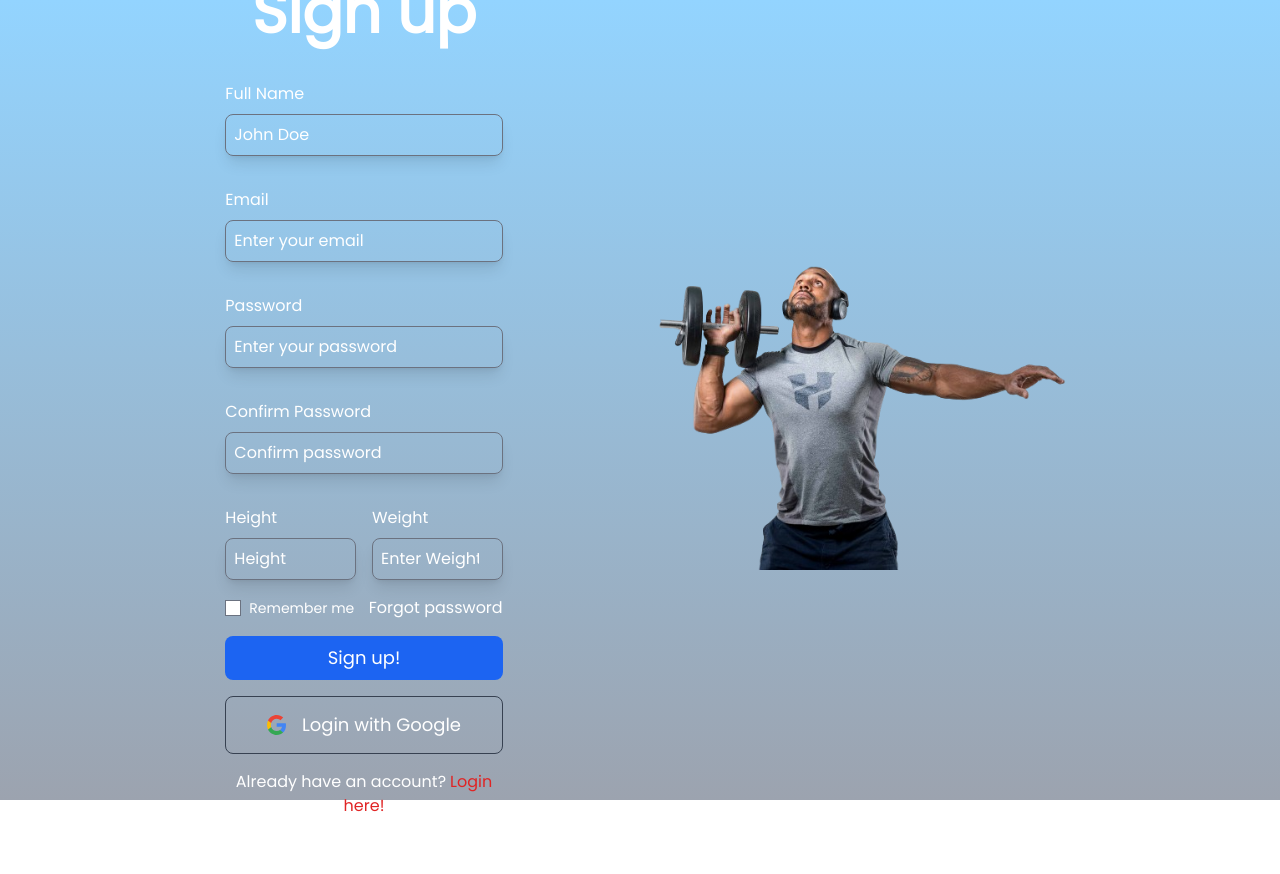
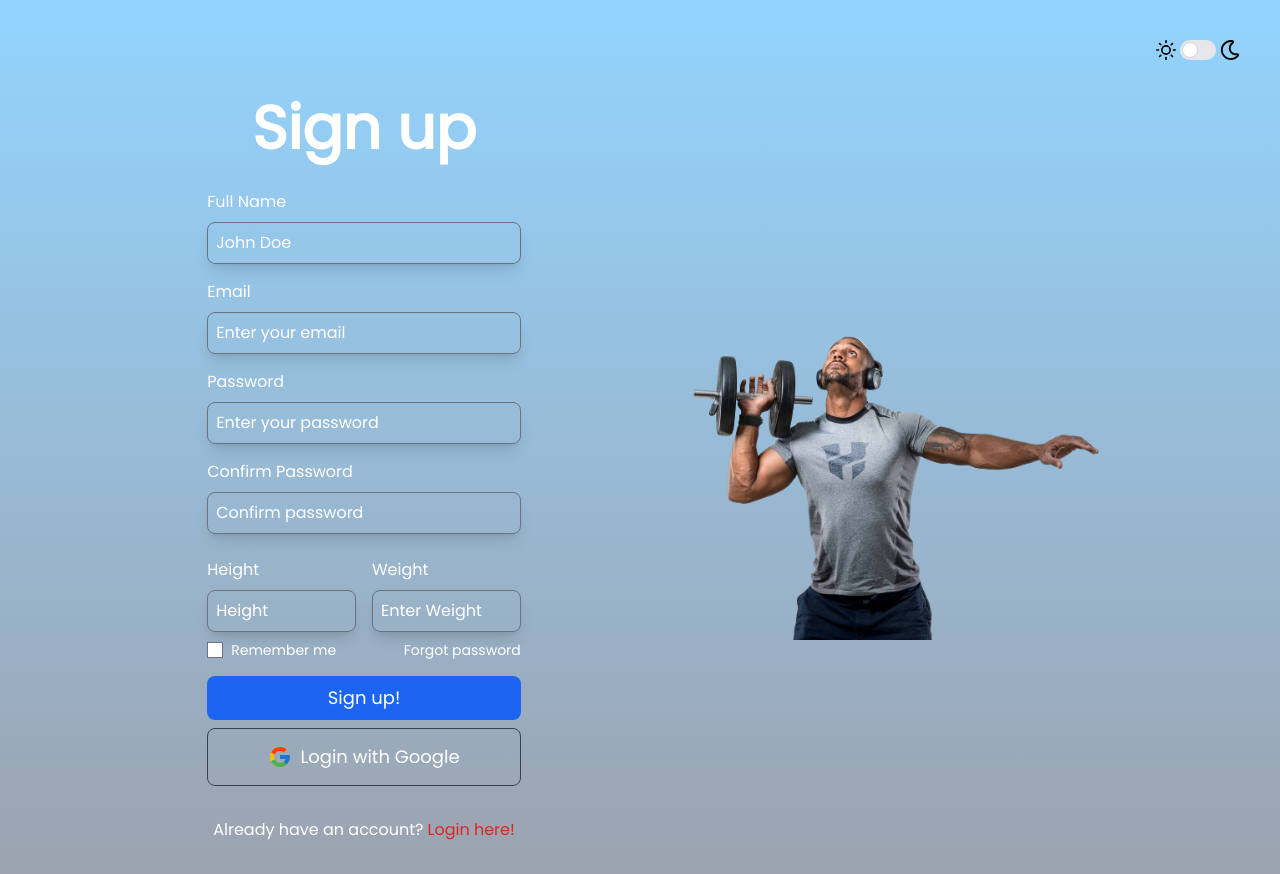
Before and after one commit to nicholasg2001/Elevate, a React (Vite) app in the folder client/: page /signup in a window 1280 px wide. Before the commit the page ends 850 px from the top, so only its background shows below. Built offline with nearby package versions, Linux system fonts and the light colour scheme.

Commit message:
darkmode - auth pages

```diff
--- a/client/src/components/Auth/SignupForm.jsx
+++ b/client/src/components/Auth/SignupForm.jsx
@@ -4,6 +4,7 @@ import { useNavigate } from "react-router-dom";
 import { registerUser } from "../../redux/feats/auth/authActions";
 import { useGoogleLogin } from "@react-oauth/google";
 import { googleSignIn } from "../../redux/feats/auth/authActions";
+import { FcGoogle } from "react-icons/fc";
 
 const SignupForm = () => {
   const [name, setName] = useState("");
@@ -55,75 +56,68 @@ const SignupForm = () => {
   });
 
   return (
-    <div>
+    <div className="w-full max-w-md mx-auto p-4">
       <p className="text-white font-poppins text-l pb-2">Full Name</p>
       <input
         type="text"
         placeholder="John Doe"
-        className="text-white placeholder-white font-poppins w-full p-2 mb-4 border border-gray-500 rounded-lg bg-transparent shadow-lg"
+        className="text-white placeholder-white font-poppins w-full p-2 mb-2 border border-gray-500 rounded-lg bg-transparent shadow-lg"
         onChange={(event) => setName(event.target.value)}
       />
-      <p className="text-white font-poppins text-l mt-4 pb-2">Email</p>
+      <p className="text-white font-poppins text-l mt-2 pb-2">Email</p>
       <input
         type="email"
         placeholder="Enter your email"
-        className={`text-white placeholder-white font-poppins w-full p-2 mb-4 border border-gray-500 rounded-lg bg-transparent shadow-lg${
-          emailError ? "border-rose-500" : ""
+        className={`text-white placeholder-white font-poppins w-full p-2 mb-2 border border-gray-500 rounded-lg bg-transparent shadow-lg${
+          emailError ? " border-rose-500" : ""
         }`}
         onChange={(event) => setEmail(event.target.value)}
       />
-      {emailError && <span className="text-xs text-red-500">{emailError}</span>}
-      <p className="text-white font-poppins text-l mt-4 pb-2">Password</p>
+      {emailError && <span className="text-xs text-red-500 ml-2">{emailError}</span>}
+      <p className="text-white font-poppins text-l mt-2 pb-2">Password</p>
       <input
         type="password"
         placeholder="Enter your password"
-        className={`text-white placeholder-white font-poppins w-full p-2 mb-4 border border-gray-500 rounded-lg bg-transparent shadow-lg ${
-          passwordError ? "border-rose-500" : " border-gray-500"
+        className={`text-white placeholder-white font-poppins w-full p-2 mb-2 border border-gray-500 rounded-lg bg-transparent shadow-lg ${
+          passwordError ? " border-rose-500" : " border-gray-500"
         }`}
         onChange={(event) => setPassword(event.target.value)}
       />
       {passwordError && (
-        <span className="text-xs text-red-500">
+        <span className="text-xs text-red-500 ml-2">
           Password and confirm password don't match
         </span>
       )}
-      <p className="text-white font-poppins text-l mt-4 pb-2">
-        Confirm Password
-      </p>
+      <p className="text-white font-poppins text-l mt-2 pb-2">Confirm Password</p>
       <input
         type="password"
         placeholder="Confirm password"
-        className={`text-white placeholder-white font-poppins w-full p-2 mb-4 border border-gray-500 rounded-lg bg-transparent shadow-lg${
-          passwordError ? "border-rose-500" : " border-gray-500"
+        className={`text-white placeholder-white font-poppins w-full p-2 mb-2 border border-gray-500 rounded-lg bg-transparent shadow-lg${
+          passwordError ? " border-rose-500" : " border-gray-500"
         }`}
         onChange={(event) => setConfirmPassword(event.target.value)}
       />
-      {passwordError && (
-        <span className="text-xs text-red-500">
-          Password and confirm password don't match
-        </span>
-      )}
-      <div className="flex justify-center gap-4">
-        <div>
-          <p className="text-white font-poppins text-l mt-4 pb-2">Height</p>
+      <div className="flex justify-between mt-2">
+        <div className="w-1/2 pr-2">
+          <p className="text-white font-poppins text-l mt-2 pb-2">Height</p>
           <input
             type="text"
             placeholder="Height"
-            className="text-white placeholder-white font-poppins w-full p-2 mb-4 border border-gray-500 rounded-lg bg-transparent shadow-lg"
+            className="text-white placeholder-white font-poppins w-full p-2 border border-gray-500 rounded-lg bg-transparent shadow-lg"
             onChange={(event) => setHeight(event.target.value)}
           />
         </div>
-        <div>
-          <p className="text-white font-poppins text-l mt-4 pb-2">Weight</p>
+        <div className="w-1/2 pl-2">
+          <p className="text-white font-poppins text-l mt-2 pb-2">Weight</p>
           <input
             type="number"
             placeholder="Enter Weight"
-            className="text-white placeholder-white font-poppins w-full p-2 mb-4 border border-gray-500 rounded-lg bg-transparent shadow-lg"
+            className="text-white placeholder-white font-poppins w-full p-2 border border-gray-500 rounded-lg bg-transparent shadow-lg"
             onChange={(event) => setWeight(event.target.value)}
           />
         </div>
       </div>
-      <div className="flex justify-between items-center">
+      <div className="flex justify-between items-center mt-2">
         <div className="flex items-center">
           <input
             type="checkbox"
@@ -135,7 +129,7 @@ const SignupForm = () => {
             Remember me
           </label>
         </div>
-        <a href="#" className="text-white font-poppins">
+        <a href="#" className="text-white font-poppins text-sm">
           Forgot password
         </a>
       </div>
@@ -146,34 +140,11 @@ const SignupForm = () => {
         Sign up!
       </button>
       <button
-        className="py-3.5 px-4 border rounded-lg border-gray-700 flex justify-center items-center w-full mt-4 hover:shadow-xl"
+        className="py-3.5 px-4 border rounded-lg border-gray-700 flex justify-center items-center w-full mt-2 hover:shadow-xl"
         onClick={googleLogin}
       >
-        <svg
-          width="19"
-          height="20"
-          viewBox="0 0 19 20"
-          fill="none"
-          xmlns="http://www.w3.org/2000/svg"
-        >
-          <path
-            d="M18.9892 10.1871C18.9892 9.36767 18.9246 8.76973 18.7847 8.14966H9.68848V11.848H15.0277C14.9201 12.767 14.3388 14.1512 13.047 15.0812L13.0289 15.205L15.905 17.4969L16.1042 17.5173C17.9342 15.7789 18.9892 13.221 18.9892 10.1871Z"
-            fill="#4285F4"
-          />
-          <path
-            d="M9.68813 19.9314C12.3039 19.9314 14.4999 19.0455 16.1039 17.5174L13.0467 15.0813C12.2286 15.6682 11.1306 16.0779 9.68813 16.0779C7.12612 16.0779 4.95165 14.3395 4.17651 11.9366L4.06289 11.9465L1.07231 14.3273L1.0332 14.4391C2.62638 17.6946 5.89889 19.9314 9.68813 19.9314Z"
-            fill="#34A853"
-          />
-          <path
-            d="M4.17667 11.9366C3.97215 11.3165 3.85378 10.6521 3.85378 9.96562C3.85378 9.27905 3.97215 8.6147 4.16591 7.99463L4.1605 7.86257L1.13246 5.44363L1.03339 5.49211C0.37677 6.84302 0 8.36005 0 9.96562C0 11.5712 0.37677 13.0881 1.03339 14.4391L4.17667 11.9366Z"
-            fill="#FBBC05"
-          />
-          <path
-            d="M9.68807 3.85336C11.5073 3.85336 12.7344 4.66168 13.4342 5.33718L16.1684 2.59107C14.4892 0.985496 12.3039 0 9.68807 0C5.89885 0 2.62637 2.23672 1.0332 5.49214L4.16573 7.99466C4.95162 5.59183 7.12608 3.85336 9.68807 3.85336Z"
-            fill="#EB4335"
-          />
-        </svg>
-        <p className="text-white font-poppins text-lg ml-4">
+        <FcGoogle size={24} />
+        <p className="text-white font-poppins text-lg ml-2">
           Login with Google
         </p>
       </button>
--- a/client/src/pages/LoginPage.jsx
+++ b/client/src/pages/LoginPage.jsx
@@ -1,7 +1,7 @@
 import { useState, useEffect } from "react";
 import loginModel from "/src/assets/loginmodel.png";
 import LoginForm from "../components/Auth/LoginForm";
-
+import Toggle from "../components/Toggle";
 const LoginPage = () => {
   const [width, setWidth] = useState(window.innerWidth);
   useEffect(() => {
@@ -14,7 +14,11 @@ const LoginPage = () => {
     };
   }, []);
   return (
-    <div className="h-screen w-screen bg-gradient-to-b from-color4 to-gray-400 flex justify-center items-center">
+    <div className="h-screen w-screen bg-gradient-to-b from-color4 to-gray-400 dark:from-darkColor2 dark:to-darkColor1 flex flex-col">
+      <div className="mt-10 mr-10">
+        <Toggle />
+      </div>
+      <div className="flex justify-center items-center">
         <div className="h-2/3 w-5/6 flex justify-center items-center">
           <div className="p-8 rounded">
             <h1 className="text-white font-poppins text-6xl font-bold mb-2 pb-8">
@@ -23,9 +27,7 @@ const LoginPage = () => {
             <p className="text-white font-poppins text-xl mb-6">
               Please enter your login information
             </p>
-
             <LoginForm />
-
             <p className="text-white font-poppins text-center mt-4">
               Don&apos;t have an account?
               <a href="/signup" className="font-poppins pl-1 text-red-600">
@@ -38,6 +40,7 @@ const LoginPage = () => {
           )}
         </div>
       </div>
+    </div>
   );
 };
 
--- a/client/src/pages/SignupPage.jsx
+++ b/client/src/pages/SignupPage.jsx
@@ -1,9 +1,11 @@
 import { useState, useEffect } from "react";
 import loginModel from "/src/assets/loginmodel.png";
 import SignupForm from "../components/Auth/SignupForm";
+import Toggle from "../components/Toggle";
 
 const SignupPage = () => {
   const [width, setWidth] = useState(window.innerWidth);
+
   useEffect(() => {
     const handleResize = () => {
       setWidth(window.innerWidth);
@@ -13,16 +15,19 @@ const SignupPage = () => {
       window.removeEventListener("resize", handleResize);
     };
   }, []);
+
   return (
-    <div className="h-screen bg-gradient-to-b from-color4 to-gray-400 flex justify-center">
-      <div className="h-full w-4/5 flex gap-10 justify-center items-center rounded-xl">
-        <div className="p-8 xl:w-1/3 sm:w-2/3 w-full">
-          <h1 className="text-white font-poppins text-5xl md:text-6xl font-bold mb-2 pb-8 text-center">
+    <div className="flex flex-col min-h-screen w-screen bg-gradient-to-b from-color4 to-gray-400 dark:from-darkColor2 dark:to-darkColor1">
+      <div className="mt-10 mr-10">
+        <Toggle />
+      </div>
+      <div className="flex-grow flex justify-center items-center">
+        <div className="w-full md:w-4/5 flex flex-col md:flex-row gap-10 justify-center items-center overflow-hidden">
+          <div className="p-8 xl:w-2/5 sm:w-3/5 w-full">
+            <h1 className="text-white font-poppins text-4xl md:text-5xl lg:text-6xl font-extrabold mb-4 text-center">
               Sign up
             </h1>
-
             <SignupForm />
-
             <p className="text-white font-poppins text-center mt-4">
               Already have an account?
               <a href="/login" className="font-poppins pl-1 text-red-600">
@@ -39,6 +44,7 @@ const SignupPage = () => {
           )}
         </div>
       </div>
+    </div>
   );
 };
 
--- a/client/tailwind.config.js
+++ b/client/tailwind.config.js
@@ -17,6 +17,8 @@ export default {
         color7: "#A1AAFF",
         darkColor1: "#170E13",
         darkColor2: "#7A7ADB",
+        darkColor3: "#191714",
+        darkColor4: "#2234AE",
       },
       fontFamily: {
         poppins: ["Poppins", "sans-serif"],
```
Lines whose indentation alone changed are shown as unchanged.
